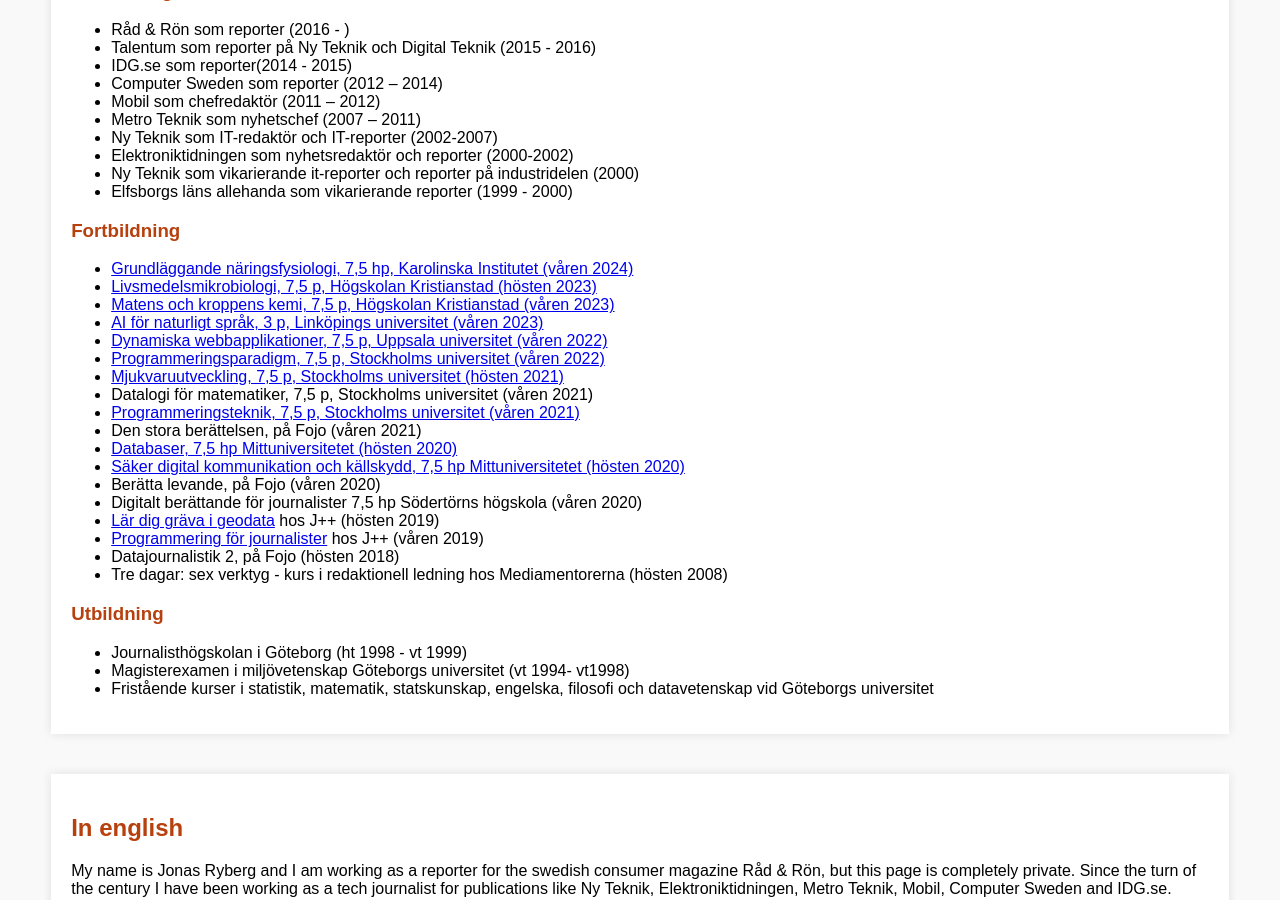
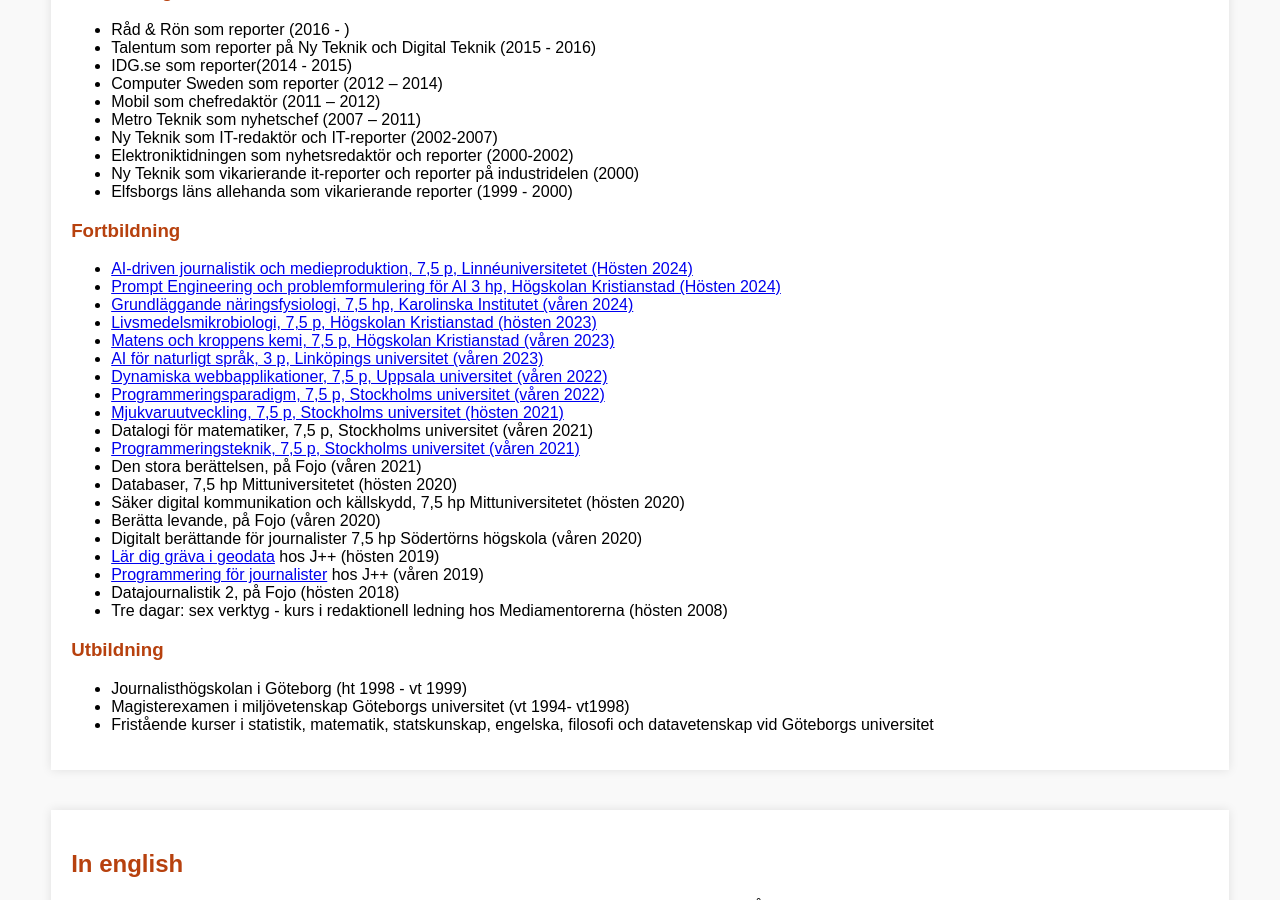
Before and after one commit to jonasryberg/jonasryberg.github.io, a Jekyll site: the page index.html, which Jekyll copies as it is, in a window 1280 px wide and 900 px high, scrolled down 895 px. Built offline with Jekyll 4.4.1, drawn with Linux system fonts in a browser that asks for light colours; some of the changed lines change nothing that is shown.

Commit message:
Update index.html

```diff
--- a/index.html
+++ b/index.html
@@ -131,6 +131,8 @@
 <p>
 <h3>Fortbildning</h3>
 <ul>
+  <li><a href="https://lnu.se/kurs/ai-driven-journalistik-och-medieproduktion/kalmar-distans-deltid-vt/">AI-driven journalistik och medieproduktion, 7,5 p, Linnéuniversitetet (Hösten 2024)</a></li>
+  <li><a href="https://www.hkr.se/kurs/AI100A/">Prompt Engineering och problemformulering för AI 3 hp, Högskolan Kristianstad (Hösten 2024)</a></li>
   <li><a href="https://utbildning.ki.se/course-syllabus/1QA096">Grundläggande näringsfysiologi, 7,5 hp, Karolinska Institutet (våren 2024)</a></li>
   <li><a href="https://www.hkr.se/kurs/MB103G">Livsmedelsmikrobiologi, 7,5 p, Högskolan Kristianstad (hösten 2023)</a></li>
   <li><a href="https://www.hkr.se/kurs/KE458F">Matens och kroppens kemi, 7,5 p, Högskolan Kristianstad (våren 2023)</a></li>
@@ -141,8 +143,8 @@
   <li>Datalogi för matematiker, 7,5 p, Stockholms universitet (våren 2021)</li>
   <li><a href="https://www.su.se/sok-kurser-och-program/da2005-1.501472">Programmeringsteknik, 7,5 p, Stockholms universitet (våren 2021)</a></li>
   <li>Den stora berättelsen, på Fojo (våren 2021)</li>
-  <li><a href="https://www.miun.se/utbildning/kurser/data-och-it/datavetenskap/datavetenskap-gr-a-databaser-75-hp/kursplan/?kursplanid=17987">Databaser, 7,5 hp Mittuniversitetet (hösten 2020)</a></li>
-  <li><a href="https://www.miun.se/utbildning/kurser/medier-och-design/journalistik/journalistik-gr-a-sakrare-digital-kommunikation-och-kallskydd-75-hp/kursplan/?kursplanid=24314">Säker digital kommunikation och källskydd, 7,5 hp Mittuniversitetet (hösten 2020)</a></li>
+  <li>Databaser, 7,5 hp Mittuniversitetet (hösten 2020)</a></li>
+  <li>Säker digital kommunikation och källskydd, 7,5 hp Mittuniversitetet (hösten 2020)</li>
   <li>Berätta levande, på Fojo (våren 2020)</li>
   <li>Digitalt berättande för journalister 7,5 hp Södertörns högskola (våren 2020)</li>
   <li><a href="https://jplusplus.org/sv/academy/lar-dig-grava-i-geodata/">Lär dig gräva i geodata</a> hos J++ (hösten 2019)</li>
```
